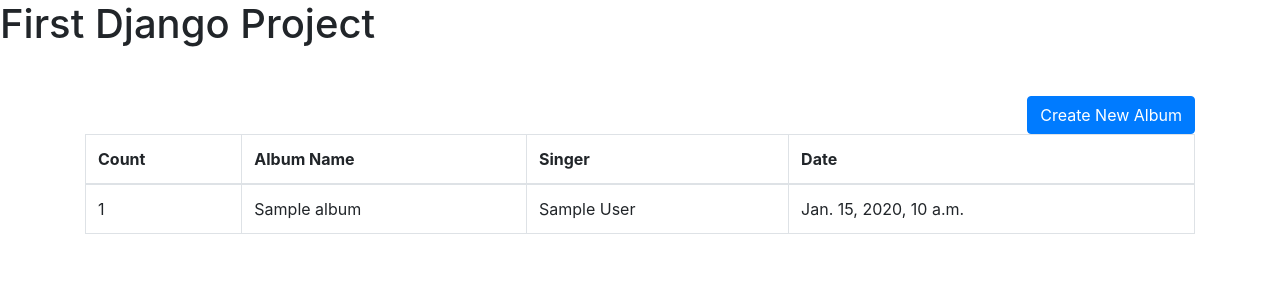
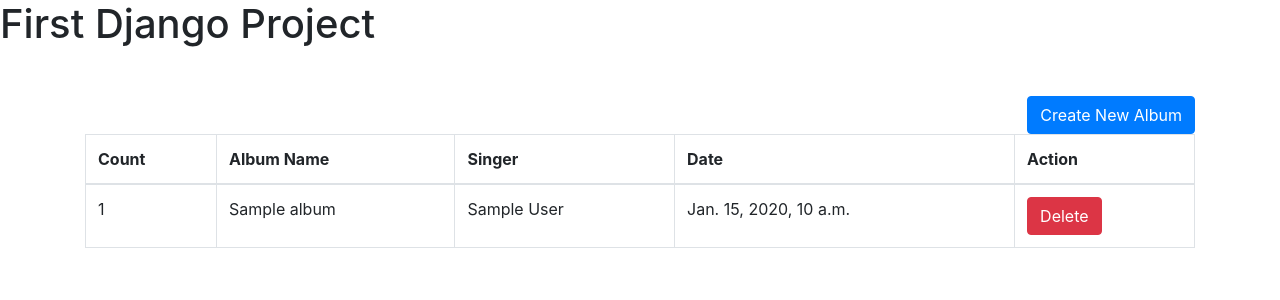
Before and after one commit to markoancev1/trydjango, a Django app: page /albums/ in a window 1280 px wide. Shown: the top 300 px of the page. Run offline with Django 3.2, Linux system fonts and the light colour scheme; tables that the repository leaves empty hold one stand-in row (values such as "Sample post"); some libraries are stand-ins or nearby versions.

Commit message:
09. Delete

```diff
--- a/trydjango/albums/models.py
+++ b/trydjango/albums/models.py
@@ -1,4 +1,5 @@
 from django.db import models
+from django.urls import reverse
 from datetime import datetime
 # Create your models here.
 
@@ -11,3 +12,6 @@ class Album(models.Model):
 
     def __str__(self):
         return self.singer
+
+    def get_absolute_url(self):
+        return reverse("albums:album-list", kwargs={"id": self.id})
--- a/trydjango/albums/templates/albums/album_list.html
+++ b/trydjango/albums/templates/albums/album_list.html
@@ -21,6 +21,7 @@
                      <th>Album Name</th>
                      <th>Singer</th>
                      <th>Date</th>
+                     <th>Action</th>
                 </tr>
             </thead>
                   {% for instance in object_list %}
@@ -29,6 +30,7 @@
                             <td>{{instance.album_name}}</td>
                             <td>{{instance.singer}}</td>
                             <td>{{instance.date}}</td>
+                            <td> <a class="btn btn-danger" href="{% url 'albums:album_delete' id=instance.id %}"> Delete</a></td>
                        </tr>
                   {% endfor %}
         </table>
--- a/trydjango/albums/urls.py
+++ b/trydjango/albums/urls.py
@@ -1,11 +1,13 @@
 from django.urls import path
 from .views import (
     album_create_view,
-    album_list_view
+    album_list_view,
+    album_delete_view
 )
 
 app_name = 'albums'
 urlpatterns = [
     path('create/', album_create_view, name='album_create'),
-    path('', album_list_view, name='album_list')
+    path('', album_list_view, name='album_list'),
+    path(r'<int:id>/', album_delete_view, name='album_delete'),
 ]
--- a/trydjango/albums/views.py
+++ b/trydjango/albums/views.py
@@ -1,8 +1,10 @@
-from django.shortcuts import render
+from django.shortcuts import render, redirect, reverse
 
 from .models import Album
 
 from .forms import AlbumForm
+
+from django.http import HttpResponseRedirect
 
 # Create your views here.
 
@@ -24,3 +26,9 @@ def album_list_view(request):
         "object_list": queryset
     }
     return render(request, "albums/album_list.html", context)
+
+
+def album_delete_view(request, id):
+    obj = Album.objects.filter(id=id)
+    obj.delete()
+    return redirect('/albums/')
--- a/trydjango/singers/models.py
+++ b/trydjango/singers/models.py
@@ -1,5 +1,6 @@
 from django.db import models
 from django.core.exceptions import ValidationError
+from django.urls import reverse
 from django.utils.translation import gettext_lazy as _
 from datetime import datetime
 # Create your models here.
@@ -22,6 +23,8 @@ class Singer(models.Model):
     age = models.IntegerField(blank=False, validators=[validate_age])
     date = models.DateTimeField(default=datetime.now)
 
-
     def __str__(self):
         return self.first_name + " " + self.last_name
+
+    def get_absolute_url(self):
+        return reverse("singers:singer-list", kwargs={"id": self.id})
--- a/trydjango/singers/templates/singers/singer_list.html
+++ b/trydjango/singers/templates/singers/singer_list.html
@@ -31,6 +31,7 @@
                      <th>Group Name</th>
                      <th>Age</th>
                     <th>Date</th>
+                    <th>Action</th>
                 </tr>
             </thead>
                   {% for instance in object_list %}
@@ -41,6 +42,7 @@
                             <td>{{instance.group_name}}</td>
                             <td>{{instance.age}}</td>
                            <td>{{instance.date}}</td>
+                           <td> <a class="btn btn-danger" href="{% url 'singers:singer_delete' id=instance.id %}"> Delete</a></td>
                        </tr>
                   {% endfor %}
         </table>
--- a/trydjango/singers/urls.py
+++ b/trydjango/singers/urls.py
@@ -1,11 +1,14 @@
 from django.urls import path
 from .views import (
     singer_create_view,
-    singer_list_view
+    singer_list_view,
+    singer_delete_view
 )
 
 app_name = 'singers'
 urlpatterns = [
     path('create/', singer_create_view, name='singer_create'),
     path('', singer_list_view, name='singer_list'),
+    path(r'<int:id>/', singer_delete_view, name='singer_delete'),
+
 ]
```
Also changed, not shown: trydjango/singers/views.py (+7 -1 lines).
